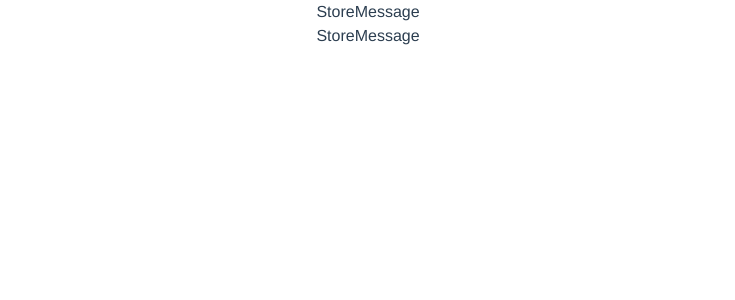
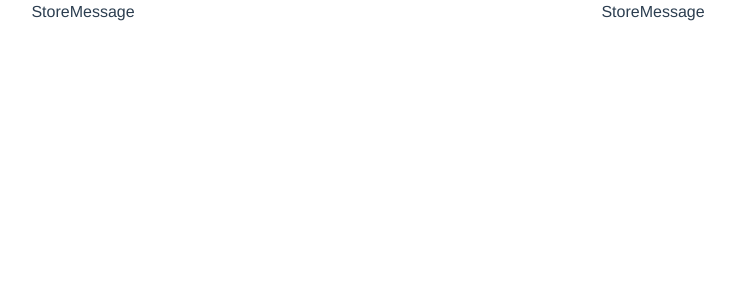
Before and after one commit to naokiur/personal-status, a Vue app: page /#/ in a window 1280 px wide. Shown: the top 300 px of the page, without its empty margins (272-1007 px from the left). Built offline with nearby package versions, Linux system fonts and the light colour scheme.

Commit message:
[feat]comfirm root store.

```diff
--- a/src/components/ContainerA.vue
+++ b/src/components/ContainerA.vue
@@ -1,9 +1,5 @@
 <template>
-    <b-container>
-        <b-row>
-            <b-col><span>{{storeMessage}}</span></b-col>
-        </b-row>
-    </b-container>
+  <span>{{storeMessage}}</span>
 </template>
 
 <script lang="ts">
--- a/src/components/ContainerB.vue
+++ b/src/components/ContainerB.vue
@@ -1,9 +1,5 @@
 <template>
-    <b-container>
-        <b-row>
-            <b-col><span @click="updateMessage()">{{storeMessage}}</span></b-col>
-        </b-row>
-    </b-container>
+  <span @click="updateMessage()">{{storeMessage}}</span>
 </template>
 
 <script lang="ts">
--- a/src/store.ts
+++ b/src/store.ts
@@ -9,7 +9,7 @@ export default new Vuex.Store({
   },
   mutations: {
     updateMessage(state, val) {
-      state.message = val
+      state.message = val;
     },
   },
   actions: {
--- a/src/views/Home.vue
+++ b/src/views/Home.vue
@@ -1,7 +1,15 @@
 <template>
   <div class="home">
-    <ContainerA></ContainerA>
-    <ContainerB></ContainerB>
+    <b-container>
+      <b-row>
+        <b-col>
+          <ContainerA></ContainerA>
+        </b-col>
+        <b-col>
+          <ContainerB></ContainerB>
+        </b-col>
+      </b-row>
+    </b-container>
   </div>
 </template>
 
```
